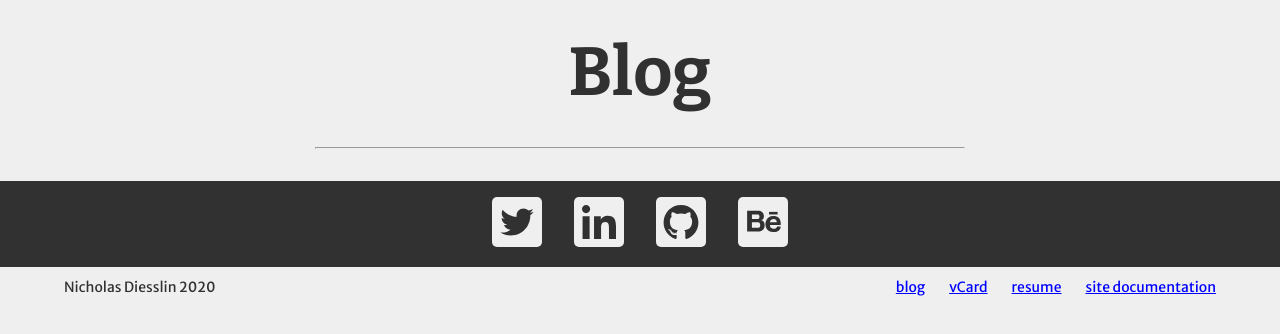
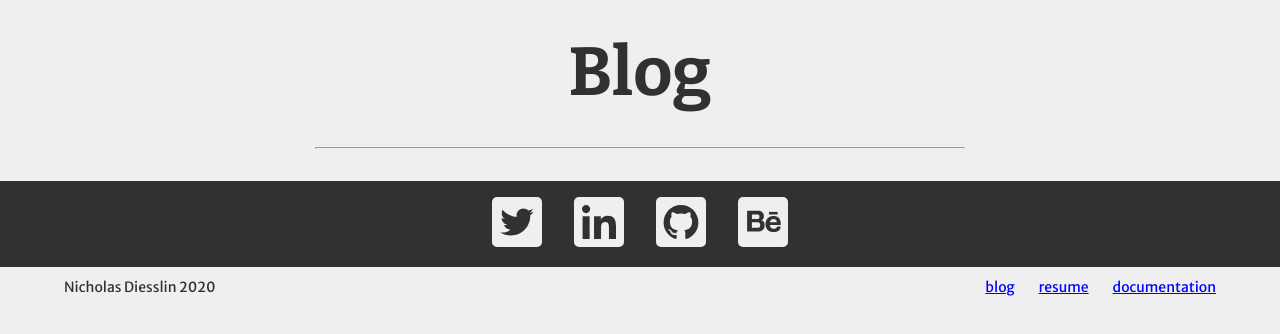
Before and after one commit to ndiesslin/portfolio-gatsby, a Gatsby site: page /blog in a window 1280 px wide. Shown: the part 68-402 px from the top of the page. Built offline with nearby package versions, Linux system fonts and the light colour scheme; Gatsby itself is replaced by a stand-in of ours.

Commit message:
Added doc links in footer

```diff
--- a/src/components/partials/footer.js
+++ b/src/components/partials/footer.js
@@ -4,6 +4,10 @@
 
 import React from "react"
 import { Link } from "gatsby"
+
+// Import documents
+import resume from "../../docs/resume.pdf"
+import documentation from "../../docs/documentation.pdf"
 
 const Footer = () => {
   var d = new Date();
@@ -37,19 +41,14 @@ const Footer = () => {
               </Link>
             </li>
             <li class="margin-bottom-16 margin-left-24 display-inline-block">
-              <a href="docs/vCard.vcf" target="_blank">
-                vCard
-              </a>
+              <Link to={resume}>
+                resume
+              </Link>
             </li>
             <li class="margin-bottom-16 margin-left-24 display-inline-block">
-              <a href="docs/resume.pdf" target="_blank">
-                resume
-              </a>
-            </li>
-            <li class="margin-bottom-16 margin-left-24 display-inline-block">
-              <a href="docs/documentation.pdf" target="_blank">
-                site documentation
-              </a>
+              <Link to={documentation}>
+                documentation
+              </Link>
             </li>
           </ul>
         </div>
```
Also changed, not shown: 2 other files.
